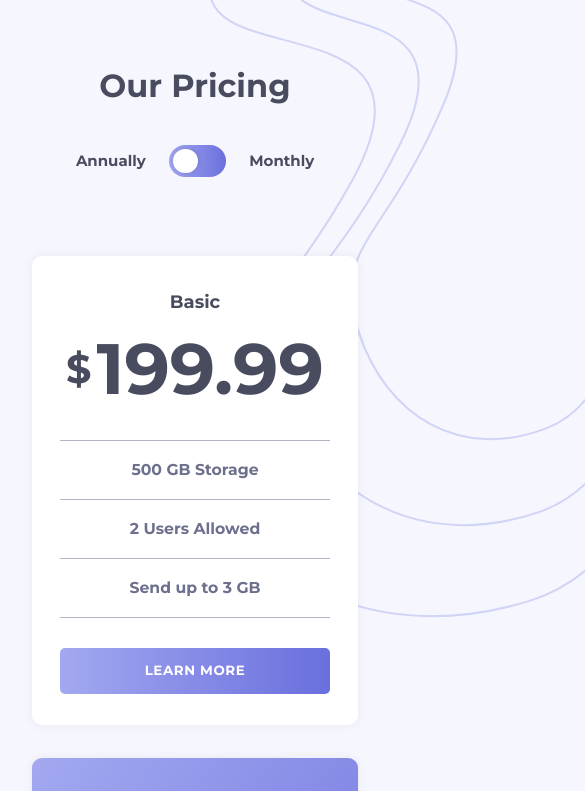
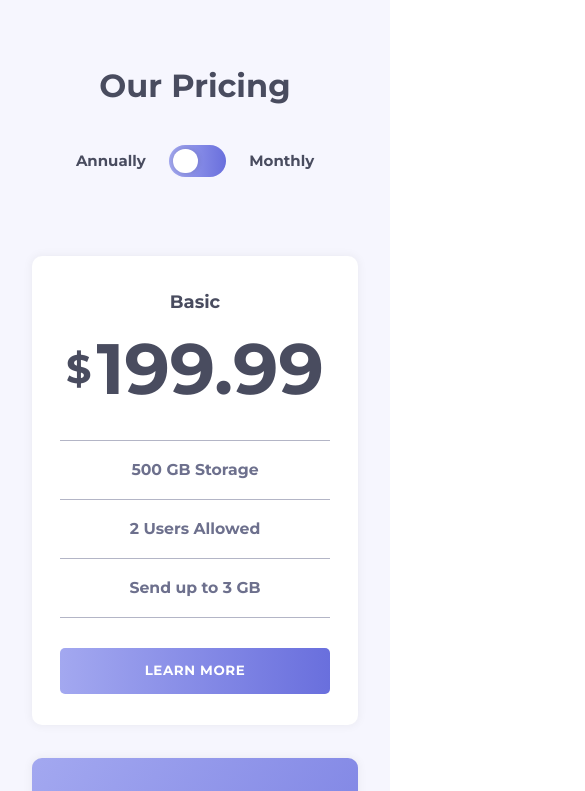
Before and after one commit to onlyhasbi/pricing-component-with-toggle, a plain HTML site: page index.html in a window 390 px wide. Shown: the top 791 px of the page, 585 px wide, since content can reach past the window. Drawn offline with Linux system fonts and the light colour scheme.

Commit message:
fix overflow issues on mobile

```diff
--- a/css/stylesheet.css
+++ b/css/stylesheet.css
@@ -41,7 +41,7 @@ button {
   cursor: pointer;
 }
 
-body {
+.plan-card {
   position: relative;
   background-color: var(--Very-Light-Grayish-Blue);
   width: 100%;
@@ -52,7 +52,7 @@ body {
   overflow-x: hidden;
 }
 
-body::before {
+.plan-card::before {
   content: "";
   width: 100%;
   height: 65rem;
--- a/index.html
+++ b/index.html
@@ -13,6 +13,7 @@
 </head>
 
 <body>
+  <div class="plan-card">
     <div class="container">
 
       <div class="plan-toggle">
@@ -101,36 +102,8 @@
       </div>
 
     </div>
+  </div>
 
-  <!--
-
-  Annually
-  Monthly
-
-  Basic
-  &dollar;19.99
-  &dollar;199.99
-  500 GB Storage
-  2 Users Allowed
-  Send up to 3 GB
-  Learn More
-
-  Professional
-  &dollar;24.99
-  &dollar;249.99
-  1 TB Storage
-  5 Users Allowed
-  Send up to 10 GB
-  Learn More
-
-  Master
-  &dollar;39.99
-  &dollar;399.99
-  2 TB Storage
-  10 Users Allowed
-  Send up to 20 GB
-  Learn More
-  -->
   <script src="./js/main.js"></script>
 </body>
 
```
Lines whose indentation alone changed are shown as unchanged.
